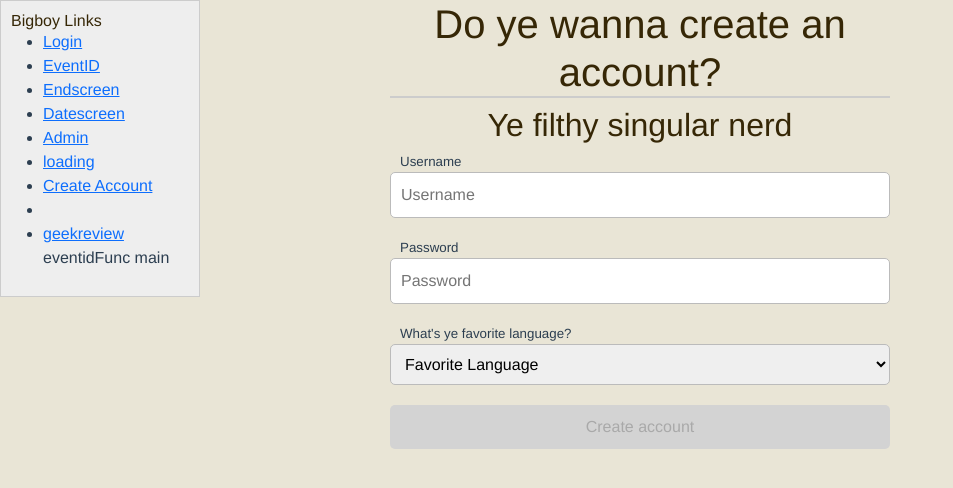
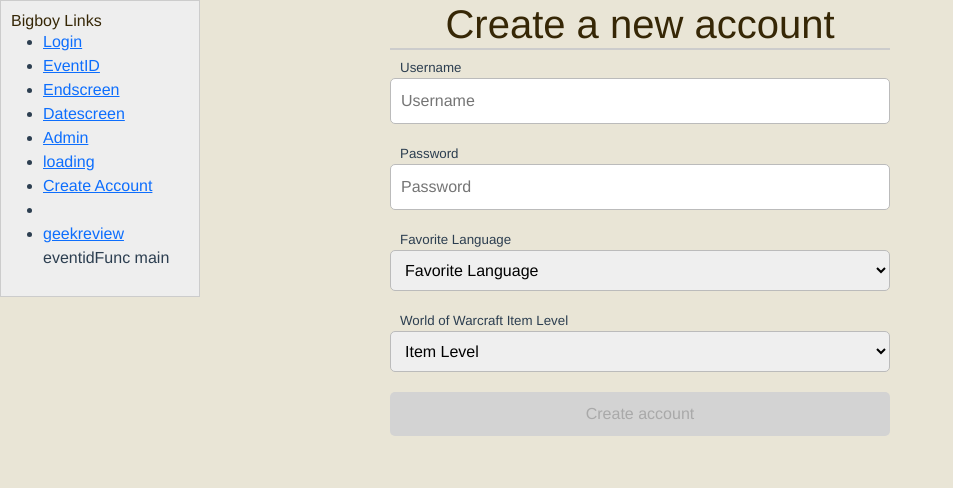
Before and after one commit to viktorhul/meet-a-geek, a Vue app: page /create-account in a window 1280 px wide. Shown: the top 488 px of the page, without its empty margins (0-953 px from the left). Built offline with nearby package versions, Linux system fonts and the light colour scheme.

Commit message:
Create account view pretty much done

```diff
--- a/src/views/CreateAccount.vue
+++ b/src/views/CreateAccount.vue
@@ -1,7 +1,6 @@
 <template>
   <div>
-    <h1>Do ye wanna create an account?</h1>
-    <h2>Ye filthy singular nerd</h2>
+    <h1>Create a new account</h1>
     <form>
       <div class="inputField">
         <label for="username"
@@ -12,6 +11,7 @@
         </label>
         <input
           autocomplete="off"
+          @mousedown="checkUsername"
           @keyup="checkUsername"
           @change="checkUsername"
           :class="{
@@ -33,7 +33,9 @@
           }}</span>
         </label>
         <input
+          @mousedown="checkPassword"
           @keyup="checkPassword"
+          @change="checkPassword"
           :class="{
             form_valid: password.valid,
             form_invalid: !password.valid && !password.empty,
@@ -47,7 +49,7 @@
 
       <div class="inputField">
         <label for="language"
-          >What's ye favorite language?
+          >Favorite Language
           <span style="color: red" v-if="!language.valid">{{
             language.errorMsg
           }}</span></label
@@ -59,22 +61,49 @@
             form_valid: language.valid,
             form_invalid: !language.valid && !language.empty,
           }"
-          @click="checkLanguage"
+          @mousedown="checkLanguage"
           @change="checkLanguage"
           v-model="language.value"
         >
           <option value="" disabled selected>Favorite Language</option>
           <option value="c">C</option>
           <option value="java">Java</option>
+          <option value="english">English</option>
           <option value="haskell">Haskell</option>
-          <option value="english">English</option>
-          <option value="sex">I communicate through sexual contact</option>
+        </select>
+      </div>
+
+      <div class="inputField">
+        <label for="wow"
+          >World of Warcraft Item Level
+          <span style="color: red" v-if="!wow.valid">{{
+            wow.errorMsg
+          }}</span></label
+        >
+        <select
+          name="wow"
+          id=""
+          :class="{
+            form_valid: wow.valid,
+            form_invalid: !wow.valid && !wow.empty,
+          }"
+          @mousedown="checkWow"
+          @change="checkWow"
+          v-model="wow.value"
+        >
+          <option value="" disabled selected>Item Level</option>
+          <option value="1">99 or less</option>
+          <option value="2">100-299</option>
+          <option value="3">300-899</option>
+          <option value="4">900 or more</option>
         </select>
       </div>
       <button
         class="create"
         @click.prevent="createAccount"
-        :disabled="!username.valid || !password.valid || !language.valid"
+        :disabled="
+          !username.valid || !password.valid || !language.valid || !wow.valid
+        "
       >
         Create account
       </button>
@@ -104,16 +133,22 @@ export default {
         value: "",
         empty: true,
       },
+      wow: {
+        valid: false,
+        errorMsg: "",
+        value: "",
+        empty: true,
+      },
       occupiedUsers: ["viktor", "jonas", "oscar", "albin", "ian", "bigboy"],
     };
   },
   methods: {
     checkUsername() {
       this.username.empty = false;
-      if (this.username.value.length <= 3) {
+      if (this.username.value.length <= 2) {
         this.username.valid = false;
         this.username.errorMsg =
-          "The username has to be at least four characters long";
+          "The username has to be at least three characters long";
       } else if (
         this.occupiedUsers.includes(this.username.value.toLowerCase())
       ) {
@@ -125,11 +160,11 @@ export default {
     },
     checkPassword() {
       this.password.empty = false;
-      if (this.password.value.length <= 127) {
+      if (this.password.value.length <= 7) {
         console.log(this.password.value.length);
         this.password.valid = false;
         this.password.errorMsg =
-          "The password is too weak. Make sure it has at least 128 unique characters";
+          "The password has to be at least eight characters long";
       } else {
         this.password.valid = true;
       }
@@ -137,16 +172,49 @@ export default {
     checkLanguage() {
       this.language.empty = false;
 
-      if (this.language.value == "haskell") {
-        this.language.errorMsg = "Get the fuck out";
+      if (this.language.value == "") {
+        this.language.valid = false;
+      } else if (this.language.value == "haskell") {
+        this.language.errorMsg = "This is not a valid option";
         this.language.valid = false;
       } else {
         this.language.valid = true;
       }
     },
+    checkWow() {
+      console.log("wow");
+      this.wow.empty = false;
+
+      if (this.wow.value == "") {
+        this.wow.valid = false;
+      } else {
+        this.wow.valid = true;
+      }
+    },
     createAccount() {
-      console.log("wow!");
-      console.log(this.language.value);
+      this.$router.push("/login");
+      fetch("http://localhost:3000/create-account", {
+        method: "POST",
+        headers: {
+          "Content-Type": "application/json",
+        },
+        body: JSON.stringify({
+          username: this.username,
+          password: this.password,
+          language: this.language,
+          wow: this.wow,
+        }),
+      })
+        .then((res) => res.json())
+        .then((data) => {
+          // handle data
+          console.log(data);
+          let wasCreated = true;
+          if (wasCreated) {
+            // Account was created
+            this.$router.push("/eventid");
+          }
+        });
     },
   },
 };
```
